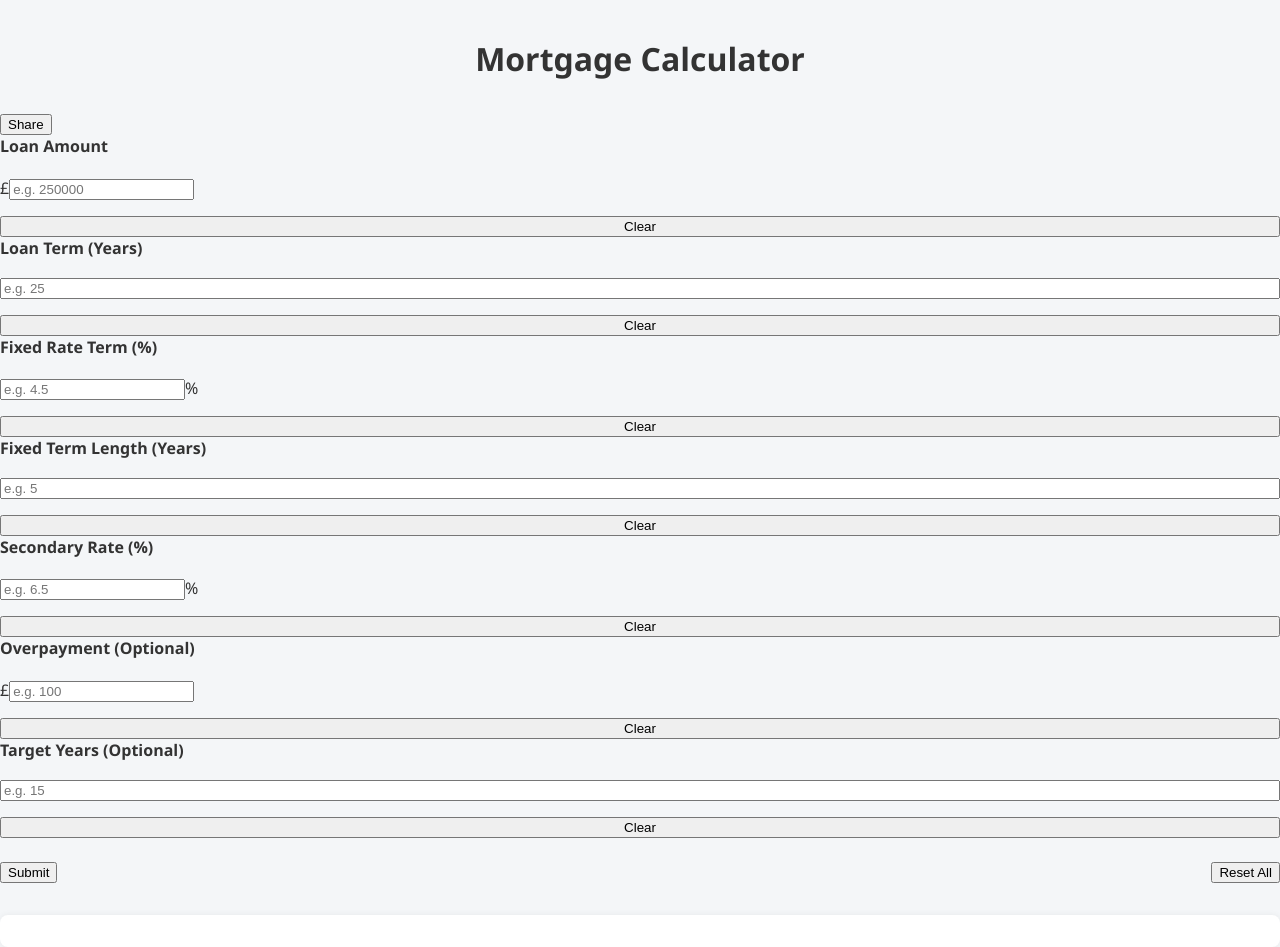
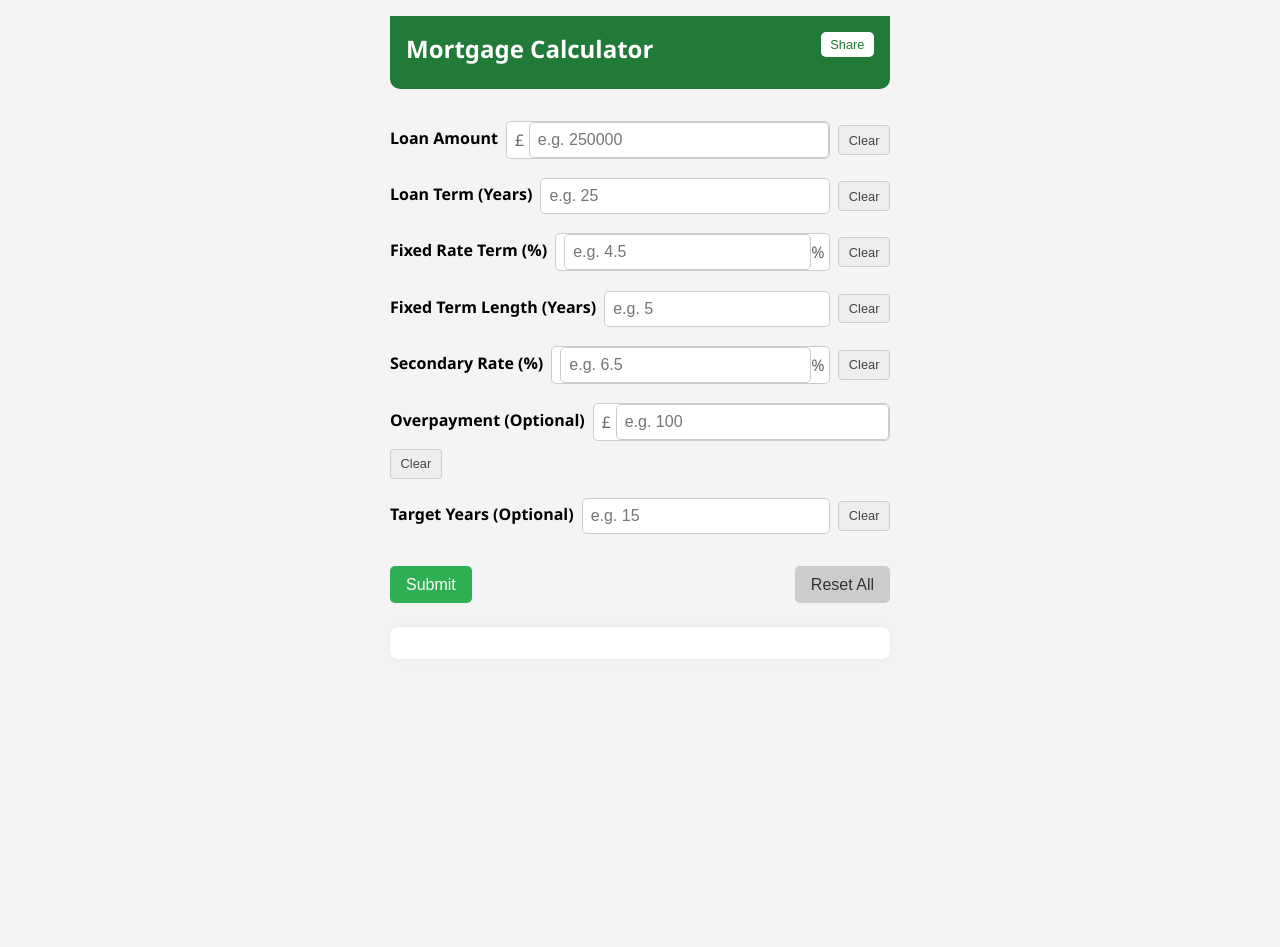
Before and after one commit to Ampdrew06/Mortgage-Calculator, a React (Create React App) app: page / in a window 1280 px wide. After the commit the page ends 800 px from the top, so only its background shows below. Built offline with nearby package versions, Linux system fonts and the light colour scheme.

Commit message:
Update App.css

```diff
--- a/src/App.css
+++ b/src/App.css
@@ -1,120 +1,146 @@
 body {
   margin: 0;
-  font-family: 'Segoe UI', Tahoma, Geneva, Verdana, sans-serif;
-  background-color: #f4f6f8;
+  padding: 0;
+  font-family: "Segoe UI", Tahoma, Geneva, Verdana, sans-serif;
+  background-color: #f4f4f4;
+}
+
+.container {
+  max-width: 500px;
+  margin: 0 auto;
+  padding: 1rem;
+}
+
+.header {
+  background-color: #227a39;
+  color: white;
+  padding: 1rem 1rem 1.5rem 1rem;
+  border-radius: 0 0 10px 10px;
+  position: relative;
+  margin-bottom: 2rem;
+}
+
+.header h1 {
+  margin: 0;
+  font-size: 1.5rem;
+}
+
+.header-buttons {
+  position: absolute;
+  top: 1rem;
+  right: 1rem;
+}
+
+.header-buttons .small-button {
+  background: white;
+  color: #227a39;
+  border: none;
+  padding: 0.3rem 0.6rem;
+  font-size: 0.8rem;
+  border-radius: 5px;
+  cursor: pointer;
+}
+
+label {
+  font-weight: bold;
+  display: block;
+  margin-bottom: 0.25rem;
+}
+
+.input-group {
+  margin-bottom: 1.2rem;
+  display: flex;
+  align-items: center;
+  gap: 0.5rem;
+  flex-wrap: wrap;
+}
+
+.input-group input[type="text"],
+.input-group input[type="number"] {
+  flex: 1;
+  padding: 0.5rem;
+  border: 1px solid #ccc;
+  border-radius: 5px;
+  font-size: 1rem;
+}
+
+.input-symbol {
+  display: flex;
+  align-items: center;
+  border: 1px solid #ccc;
+  border-radius: 5px;
+  padding-left: 0.5rem;
+  background-color: white;
+  flex: 1;
+}
+
+.input-symbol span {
+  font-size: 1rem;
+  margin-right: 0.3rem;
+  color: #666;
+}
+
+.input-symbol input {
+  border: none;
+  flex: 1;
+  padding: 0.5rem;
+  font-size: 1rem;
+  outline: none;
+}
+
+button {
+  background-color: #2eaf53;
+  color: white;
+  border: none;
+  padding: 0.6rem 1rem;
+  border-radius: 5px;
+  cursor: pointer;
+  font-size: 1rem;
+}
+
+button:hover {
+  background-color: #248944;
+}
+
+button.reset {
+  background-color: #ccc;
   color: #333;
 }
 
-.app-container {
-  max-width: 500px;
-  margin: 0 auto;
-  padding: 2rem 1rem 1rem;
-  box-sizing: border-box;
+button.reset:hover {
+  background-color: #bbb;
 }
 
-h1 {
-  text-align: center;
-  margin-bottom: 2rem;
-  position: relative;
-  padding-top: 1rem;
-}
-
-.share-btn {
-  position: absolute;
-  top: 1.2rem;
-  right: 1rem;
-  font-size: 0.9rem;
-  background: #007b5e;
-  color: white;
-  padding: 0.35rem 0.6rem;
-  border: none;
+button.clear-button {
+  background-color: #eee;
+  color: #444;
+  border: 1px solid #ccc;
+  font-size: 0.8rem;
+  padding: 0.4rem 0.6rem;
   border-radius: 4px;
-  cursor: pointer;
-}
-
-.input-group {
-  display: flex;
-  flex-direction: column;
-  gap: 1rem;
-}
-
-.input-group label {
-  font-weight: bold;
-  margin-bottom: 0.2rem;
-}
-
-.input-prefix {
-  display: flex;
-  align-items: center;
-  gap: 0.4rem;
-}
-
-.input-prefix input {
-  flex: 1;
-  padding: 0.5rem;
-  font-size: 1rem;
-  border: 1px solid #ccc;
-  border-radius: 4px;
-}
-
-.input-prefix span {
-  font-size: 1rem;
-  color: #555;
-}
-
-.input-prefix button {
-  background-color: #f44336;
-  color: white;
-  border: none;
-  padding: 0.3rem 0.6rem;
-  border-radius: 4px;
-  cursor: pointer;
-  font-size: 0.85rem;
 }
 
 .button-row {
   display: flex;
   justify-content: space-between;
-  margin-top: 1.5rem;
-  gap: 1rem;
-}
-
-.submit-btn,
-.reset-btn {
-  flex: 1;
-  padding: 0.7rem;
-  font-size: 1rem;
-  font-weight: bold;
-  border: none;
-  border-radius: 5px;
-  cursor: pointer;
-}
-
-.submit-btn {
-  background-color: #4caf50;
-  color: white;
-}
-
-.reset-btn {
-  background-color: #607d8b;
-  color: white;
+  gap: 0.5rem;
+  margin: 2rem 0 1.5rem 0;
 }
 
 .results {
-  margin-top: 2rem;
+  background-color: #fff;
   padding: 1rem;
-  background-color: #fff;
   border-radius: 8px;
-  box-shadow: 0 0 6px rgba(0, 0, 0, 0.06);
+  box-shadow: 0 0 10px rgba(0, 0, 0, 0.05);
 }
 
 .results p {
-  margin: 0.8rem 0;
   display: flex;
   justify-content: space-between;
-  font-size: 1.05rem;
+  font-size: 1.1rem;
+  margin: 0.8rem 0;
 }
 
-.results strong {
+.results span:first-child {
   font-weight: bold;
 }
```
